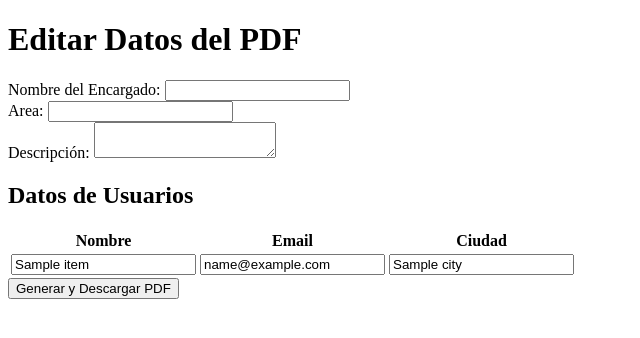
After one commit to KatalinaPerez/Modulo-reporteria-ASY5131-005D, a Django app: page /editar_pdf/ in a window 1280 px wide. The commit adds this page. Shown: the top 338 px of the page, without its empty margins (0-640 px from the left). Run offline with Django 5.2, Linux system fonts and the light colour scheme; a database or web service that is not in the repository returns one stand-in record (values such as "Sample title"); data that the repository does not hold is empty; parts of the project's set-up code (start-up, migrations or seed data) failed here and were passed over.

Commit message:
se agrego una nueva funciona en el views llamada editar pdf, se creo un nuevo html que seria donde se pueden editar los datos y descargarlo, tambien en pdf_generator se agrego la funcion que lo genera se llama generar_pdf_personalizado y el nuevo url que se llama editar_pdf

```diff
--- a/api_test/main_api/templates/MainPage.html
+++ b/api_test/main_api/templates/MainPage.html
@@ -52,6 +52,9 @@
             <button onclick="window.location.href='/descargar_pdf'" >Descarga PDF</button>
             <div class="date-range">Fecha</div>
             <button onclick="window.location.href='/descargar_s3'">Descarga PDF del s3</button>
+            <div class="date-range">Editar pdf</div>
+            <button onclick="window.location.href='/editar_pdf'">Editar pdf</button>
+
 
 
         </header>
--- /dev/null
+++ b/api_test/main_api/templates/editar_pdf.html
@@ -0,0 +1,51 @@
+<!DOCTYPE html>
+<html>
+<head>
+    <title>Editar Datos del PDF</title>
+
+</head>
+<body>
+    <h1>Editar Datos del PDF</h1>
+
+    <form method="post">
+        {% csrf_token %}
+
+        <div>
+            <label for="encargado">Nombre del Encargado:</label>
+            <input type="text" id="encargado" name="encargado" required>
+        </div>
+
+        <div>
+            <label for="area">Area:</label>
+            <input type="text" id="area" name="area" required>
+        </div>
+
+        <div>
+            <label for="descripcion">Descripción:</label>
+            <textarea id="descripcion" name="descripcion" required></textarea>
+        </div>
+
+        <h2>Datos de Usuarios</h2>
+        <table>
+            <thead>
+                <tr>
+                    <th>Nombre</th>
+                    <th>Email</th>
+                    <th>Ciudad</th>
+                </tr>
+            </thead>
+            <tbody>
+                {% for usuario in usuarios %}
+                <tr>
+                    <td><input type="text" name="nombre_{{ usuario.id }}" value="{{ usuario.name }}"></td>
+                    <td><input type="email" name="email_{{ usuario.id }}" value="{{ usuario.email }}"></td>
+                    <td><input type="text" name="ciudad_{{ usuario.id }}" value="{{ usuario.address.city }}"></td>
+                </tr>
+                {% endfor %}
+            </tbody>
+        </table>
+
+        <button type="submit">Generar y Descargar PDF</button>
+    </form>
+</body>
+</html>
--- a/api_test/main_api/urls.py
+++ b/api_test/main_api/urls.py
@@ -10,6 +10,7 @@ urlpatterns = [
     path("usuarios/", views.mostrar_usuarios, name="mostrar_usuarios"),
     path("descargar_pdf/", views.descargar_pdf, name="descargar_pdf"),
     path("descargar_s3/", views.descargar_s3, name="descargar_s3"),
+    path('editar_pdf/', views.editar_pdf, name='editar_pdf'),
 ]
 if settings.DEBUG:
     urlpatterns +=static(settings.STATIC_URL, document_root=settings.STATIC_ROOT)
--- a/api_test/main_api/views.py
+++ b/api_test/main_api/views.py
@@ -2,6 +2,7 @@ from django.shortcuts import render
 import requests
 from fpdf import FPDF
 from datetime import datetime
+from django.http import HttpResponse, JsonResponse
 import os
 import boto3
 from dotenv import load_dotenv
@@ -10,7 +11,7 @@ from django.http import HttpResponse
 from .templates.utils.api_clients import obtener_usuarios
 from .templates.utils.keys import BUCKET_NAME
 from .templates.utils.s3_utils import upload_s3, download_s3, list_files_s3
-from .templates.utils.pdf_generator import generar_reporte
+from .templates.utils.pdf_generator import generar_reporte, generar_reporte_personalizado
 
 
 def index(request):
@@ -71,6 +72,61 @@ def descargar_s3(request):
     return HttpResponse(f"✅ PDF subido a S3 y descargado localmente como: {download_path}", status=200)
 
 
+def editar_pdf(request):
+    # Obtener datos de usuarios
+    usuarios = requests.get('https://jsonplaceholder.typicode.com/users').json()
+
+    if request.method == 'POST':
+        # Crear PDF
+        pdf = FPDF()
+        pdf.add_page()
+
+        # Configuración básica
+        pdf.set_font("Arial", size=12)
+
+        # 1. Título y fecha (automática)
+        pdf.cell(0, 10, "Reporte de Usuarios - ASY5131-005D", 0, 1, 'C')
+        pdf.cell(0, 10, f"Fecha: {datetime.now().strftime('%d/%m/%Y %H:%M')}", 0, 1)
+        pdf.ln(5)
+
+        # 2. Datos del encargado (tomados del formulario)
+        encargado = request.POST.get('encargado', 'No especificado')
+        area = request.POST.get("area", "No especificada")
+        descripcion = request.POST.get('descripcion', 'Sin descripción')
+
+        pdf.cell(0, 10, f"Encargado: {encargado}", 0, 1)
+        pdf.cell(0, 20, f"Area: {area}", 0, 1)
+        pdf.multi_cell(0, 10, f"Descripción: {descripcion}")
+        pdf.ln(10)
+
+        # 3. Tabla de usuarios (con datos editables)
+        # Encabezados
+        pdf.cell(60, 10, "Nombre", 1)
+        pdf.cell(80, 10, "Email", 1)
+        pdf.cell(50, 10, "Ciudad", 1, ln=1)
+
+        # Datos
+        for usuario in usuarios:
+            # Usar datos editados o los originales si no se editaron
+            nombre = request.POST.get(f'nombre_{usuario["id"]}', usuario['name'])
+            email = request.POST.get(f'email_{usuario["id"]}', usuario['email'])
+            ciudad = request.POST.get(f'ciudad_{usuario["id"]}', usuario['address']['city'])
+
+            pdf.cell(60, 10, nombre, 1)
+            pdf.cell(80, 10, email, 1)
+            pdf.cell(50, 10, ciudad, 1, ln=1)
+
+        # Descargar PDF
+        response = HttpResponse(pdf.output(dest='S').encode('latin1'),
+                             content_type='application/pdf')
+        response['Content-Disposition'] = 'attachment; filename="reporte_final.pdf"'
+        return response
+
+    # Mostrar formulario de edición
+    return render(request, 'editar_pdf.html', {'usuarios': usuarios})
+
+
+
 '''# Fecha actual
 fecha_actual = datetime.now().strftime("%Y-%m-%d")
 S3_KEY_PREFIX = f"reportes/{fecha_actual}/"
```
Also changed, not shown: api_test/main_api/templates/utils/keys.py (+18 -25 lines), api_test/main_api/templates/utils/pdf_generator.py (+61 -0 lines).
